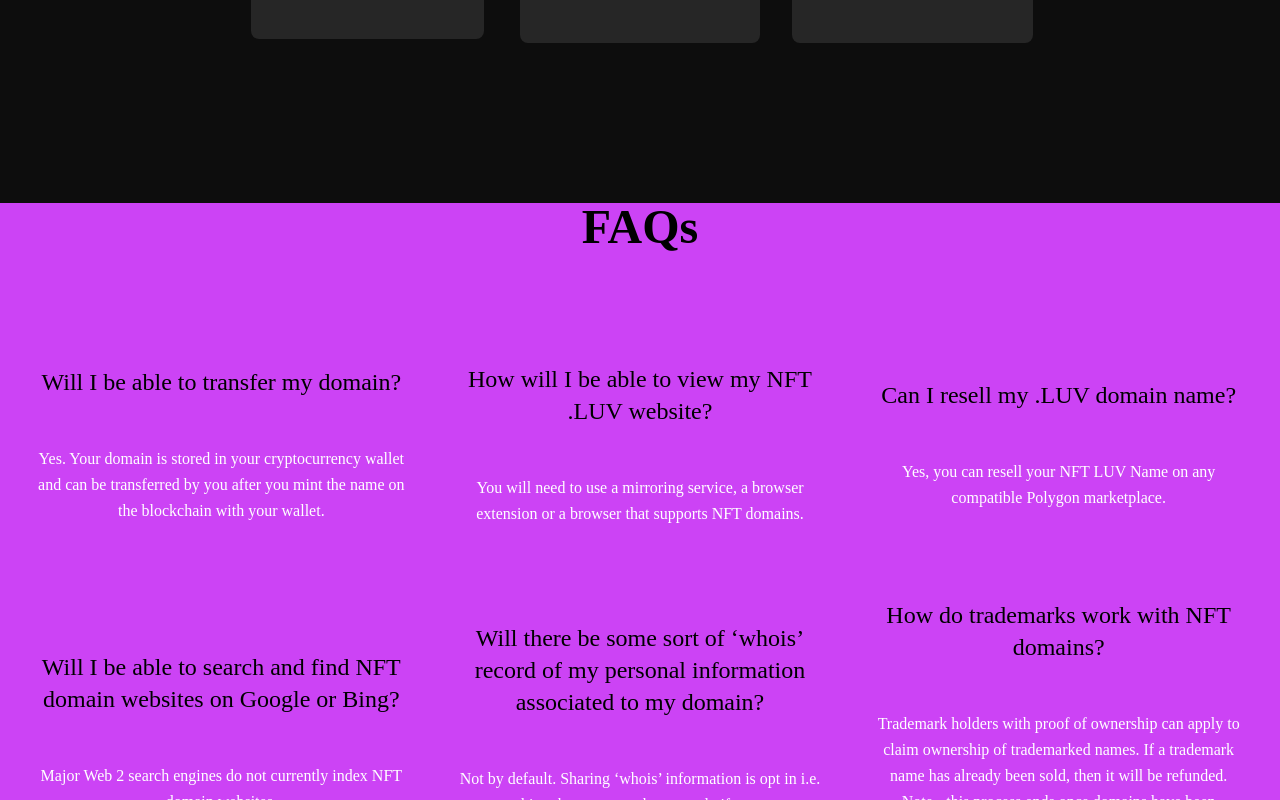
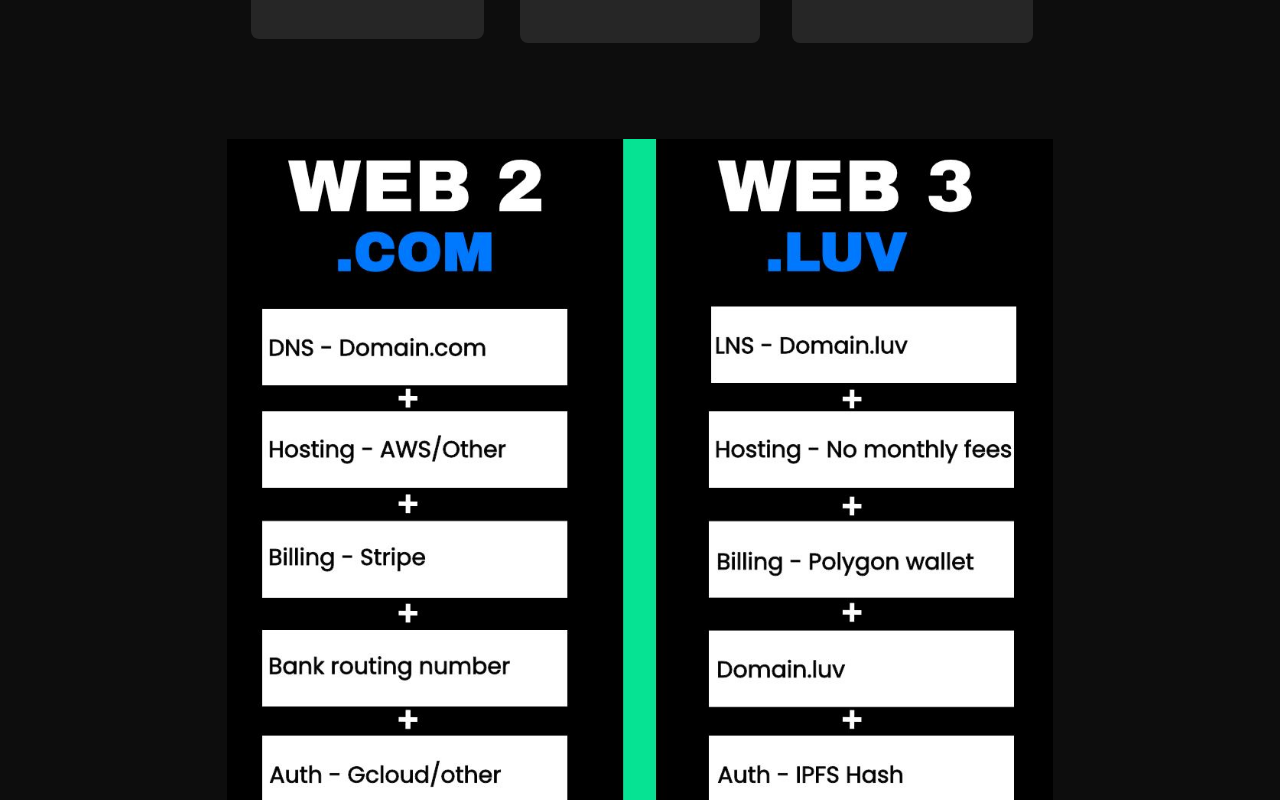
Before and after one commit to parmeshwar4321/LNS, a Next.js app: page / in a window 1280 px wide. Shown: the part 1680-2480 px from the top of the page. Built offline with nearby package versions, Linux system fonts and the light colour scheme.

Commit message:
added images for diff of web2 vs web3

```diff
--- a/src/components/Hero/index.js
+++ b/src/components/Hero/index.js
@@ -1,4 +1,4 @@
-import twitterLogo from "../../assets/twitter-logo.svg";
+import web2_3 from "../../assets/diffweb2-web3.jpeg";
 import React, { useEffect, useState } from "react";
 import { ethers } from "ethers";
 import contractAbi from "../../utils/DomainAbi.json";
@@ -400,7 +400,8 @@
 
           <div className="container mx-auto flex px-5 py-16 items-center justify-center flex-col ">
             <h2 className="title-font text-4xl font-medium  font-extrabold	 text-white-900 mb-12 text-center tracking-wider font-['Archivo']">
-              WHAT&apos;S YOUR .LUV NAME? IS THE NEW WHAT&apos;S YOUR CA$H APP NAME?
+              WHAT&apos;S YOUR .LUV NAME? IS THE NEW WHAT&apos;S YOUR CA$H APP
+              NAME?
             </h2>
             <p className="mb-6 text-xm font-['Poppins']   font-medium">
               You need another Cash App user’s email, phone number or $Cashtag
@@ -463,6 +464,13 @@
                 </div>
               </div>
             </div>
+            <div className="content:center w-50">
+              <img
+                className="object-fit "
+                src={web2_3?.src}
+                alt="web2 vs. web3"
+              />
+            </div>
           </section>
         </div>
       </div>
```
Also changed, not shown: src/assets/diffweb2-web3.jpeg (added).
